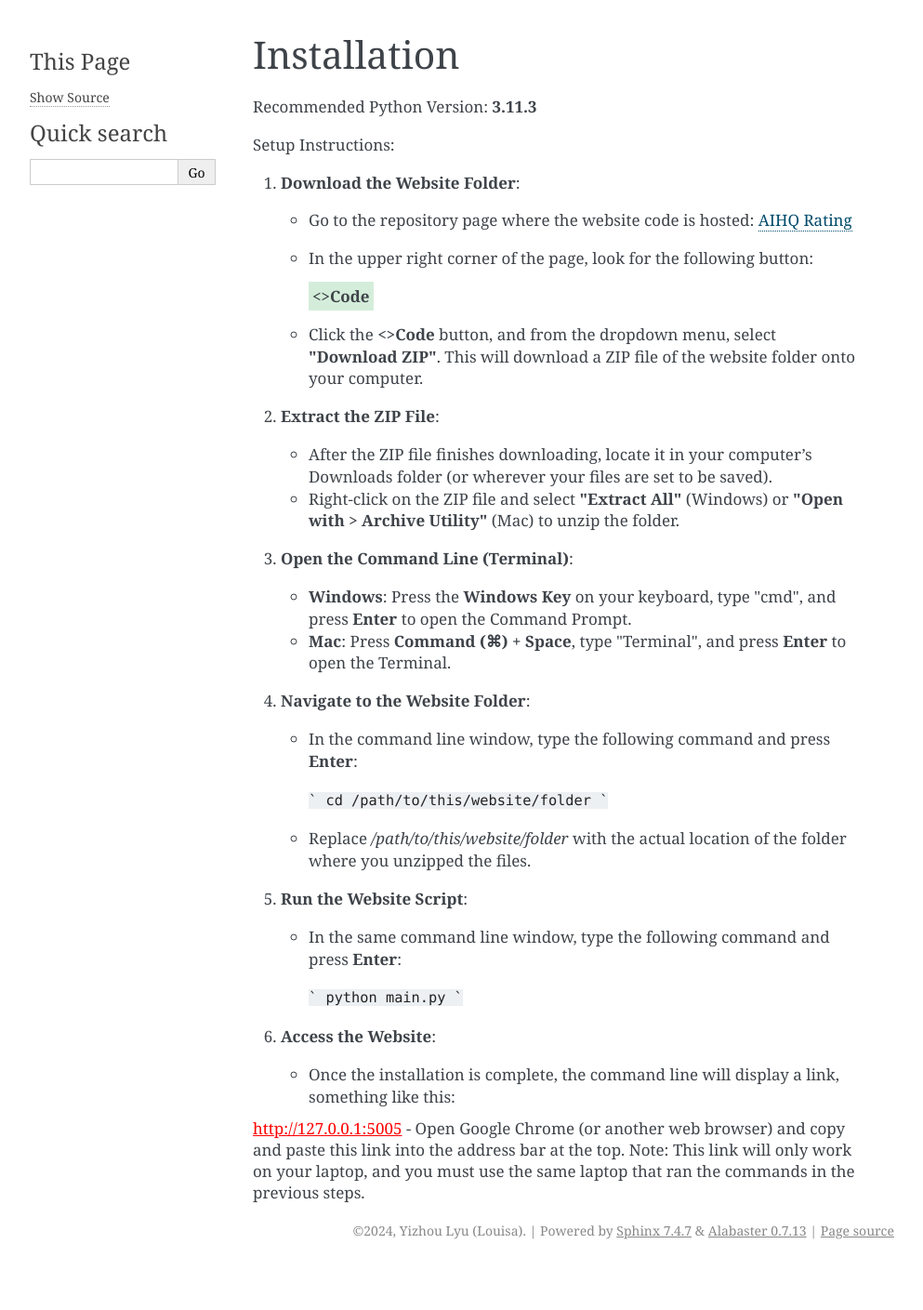
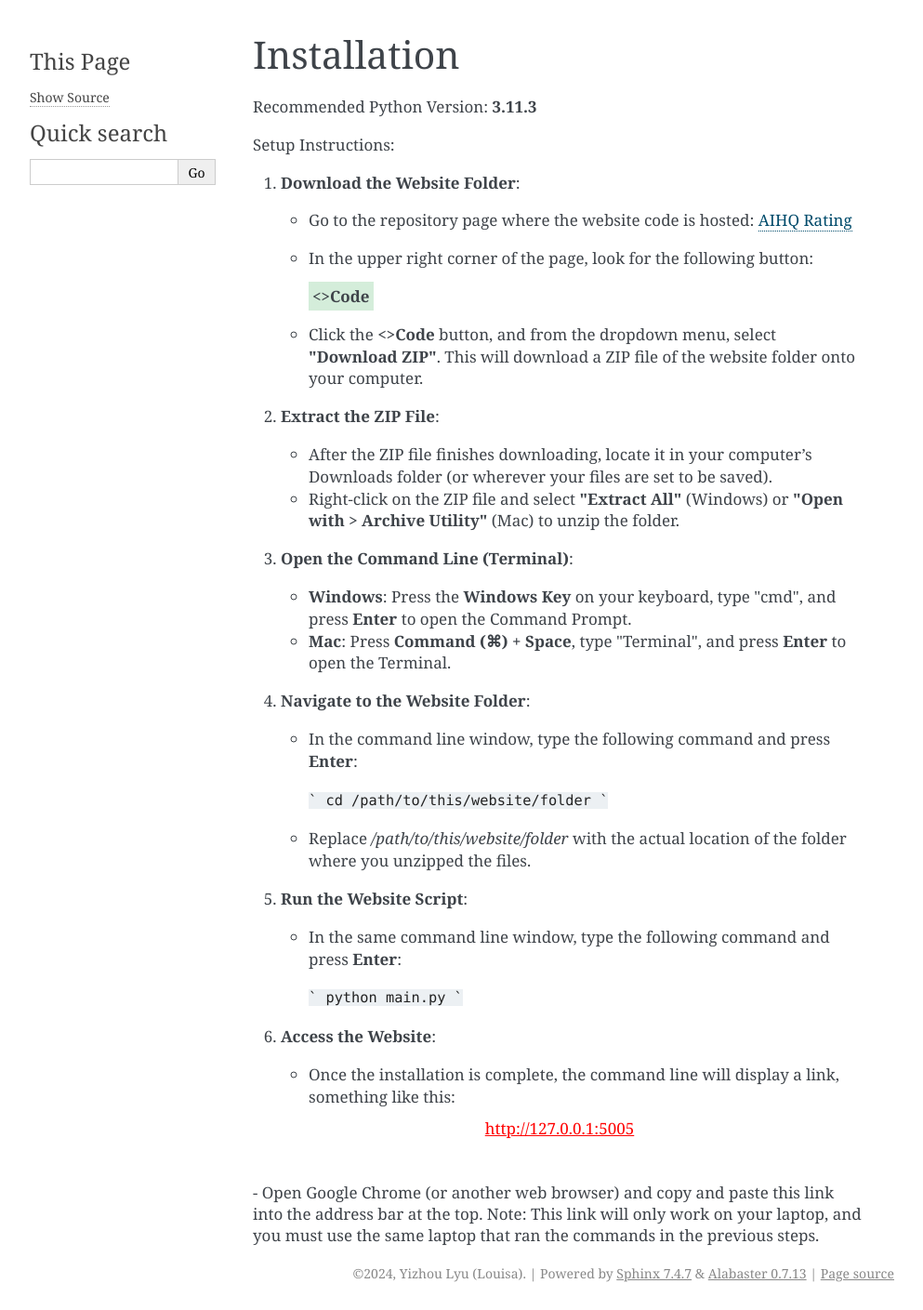
Before and after one commit to lyulouisa/Website_AIHQ_rating, a Sphinx documentation site: the page built from docs/source/installation.rst, in a window 1280 px wide. Shown: the whole page at 93% size, without its empty margins (148-1141 px from the left). Built offline with Sphinx 7.4.7, drawn with Linux system fonts in a browser that asks for light colours; before the commit the page ends 1363 px from its top, so only the background shows below that.

Commit message:
Update installation.rst

```diff
--- a/docs/source/installation.rst
+++ b/docs/source/installation.rst
@@ -51,6 +51,12 @@ Setup Instructions:
 
 .. raw:: html
 
-   <a href="http://127.0.0.1:5005" style="color: red; text-decoration: underline; font-style: normal;">http://127.0.0.1:5005</a>
+   <div style="text-align: center;">
+       <a href="http://127.0.0.1:5005" style="color: red; text-decoration: underline; font-style: normal;">http://127.0.0.1:5005</a>
+   </div>
+
+.. raw:: html
+
+   <br><br>
 
    - Open Google Chrome (or another web browser) and copy and paste this link into the address bar at the top. Note: This link will only work on your laptop, and you must use the same laptop that ran the commands in the previous steps.
```
